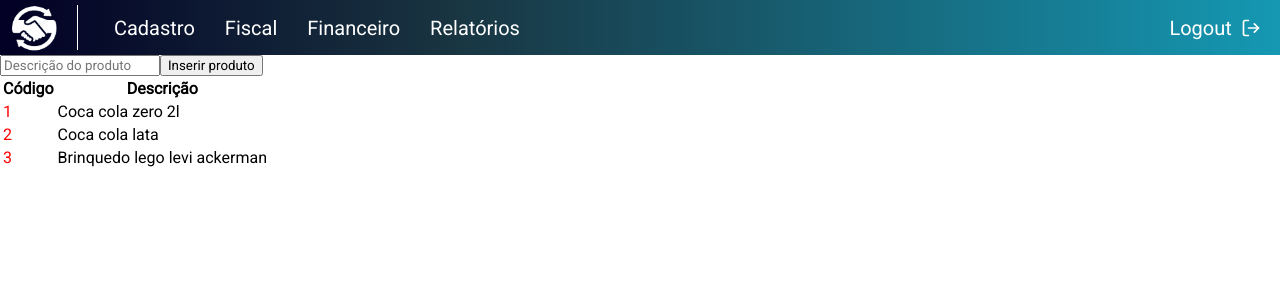
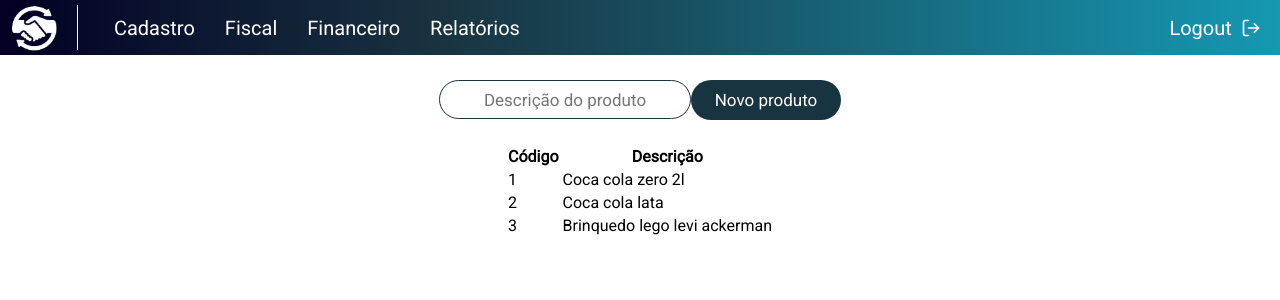
Before and after one commit to Huds0nAlve5/highsysReact, a React (Vite) app: page /cadastro/produto in a window 1280 px wide. Shown: the top 300 px of the page. Built offline with nearby package versions, Linux system fonts and the light colour scheme.

Commit message:
adicionado componentes de botao e input cadastro de produto

```diff
--- a/src/components/form/Button.jsx
+++ b/src/components/form/Button.jsx
@@ -1,5 +1,5 @@
-export function Button({type, textBtn}){
+export function Button({type, textBtn, style}){
     return (
-        <input type={type} value={textBtn}/>
+        <input type={type} value={textBtn} className={style}/>
     )
 }
--- a/src/components/form/Input.jsx
+++ b/src/components/form/Input.jsx
@@ -1,7 +1,7 @@
-export function Input({type, placeholder, name}){
+export function Input({type, placeholder, name, style}){
     return(
         <>
-            <input type={type} placeholder={placeholder} name={name} />
+            <input type={type} placeholder={placeholder} name={name} className={style}/>
         </>
     )
 }
--- a/src/components/list/produtos/ListagemProduto.jsx
+++ b/src/components/list/produtos/ListagemProduto.jsx
@@ -1,6 +1,6 @@
 export function ListagemProduto({listagem_produto, style}){
     return(
-        <table>
+        <table className={style.listagem_produto}>
             <thead>
                 <tr>
                     <th>Código</th>
@@ -12,7 +12,7 @@ export function ListagemProduto({listagem_produto, style}){
                 {listagem_produto.map((produto, index) => {
                     return(
                             <tr key={index}>
-                                <td className={style.listagem_produto} key={produto.procod}>{produto.procod}</td>
+                                <td key={produto.procod}>{produto.procod}</td>
                                 <td key={produto.prodes}>{produto.prodes}</td>
                             </tr>
                     )
--- a/src/pages/cadastro/CadastroProduto.jsx
+++ b/src/pages/cadastro/CadastroProduto.jsx
@@ -1,8 +1,10 @@
 import { Input } from "../../components/form/Input";
-import { Button } from "../../components/form/Button";
 import { Navbar } from "../../components/navbar/Navbar";
 import { ListagemProduto } from "../../components/list/produtos/ListagemProduto"
 import style from "../../styles/list/listagemproduto.module.css"
+import blue_button from "../../styles/buttons/bluebutton.module.css"
+import entrada from "../../styles/inputs/input.module.css"
+import { Button } from "../../components/form/Button";
 
 export function CadastroProduto(){
     const listagem_produto = [
@@ -23,8 +25,10 @@ export function CadastroProduto(){
     return(
         <>
             <Navbar />
-            <Input type="Produto" placeholder="Descrição do produto" name="produto"/>
-            <Button type="button" textBtn="Inserir produto"/>
+            <div className={style.inserir_e_filtrar}>
+                <Input type="Produto" placeholder="Descrição do produto" name="produto" style={entrada.entrada}/>
+                <Button type="button" textBtn="Novo produto" style={blue_button.blue_button}/>
+            </div>
             <ListagemProduto listagem_produto={listagem_produto} style={style}/>
         </>
     )
--- a/src/pages/login/LoginPage.jsx
+++ b/src/pages/login/LoginPage.jsx
@@ -15,7 +15,7 @@ export function LoginPage(){
                     <BackgroundLogo />
                     <Input placeholder="usuário" type="text" name="username"/>
                     <Input placeholder="senha" type="password" name="password"/>
-                    <Button type="submit" textBtn="Login"/>
+                    <Button type="submit" textBtn="Login" style={style.login_button}/>
                 </form>
             </div>
         </>
--- /dev/null
+++ b/src/styles/buttons/bluebutton.module.css
@@ -0,0 +1,17 @@
+.blue_button{
+    border-radius: 20px;
+    width: 150px;
+    height: 40px;
+    background-color: #193441;
+    color: white;
+    cursor: pointer;
+    font-size: 17px;
+    border: none;
+    transition: 0.5s;
+}
+
+.blue_button:hover{
+    background-color: rgb(18, 122, 143);
+    transition: 0.5s;
+    border: none;
+}
--- /dev/null
+++ b/src/styles/inputs/input.module.css
@@ -0,0 +1,11 @@
+.entrada{
+    text-align: center;
+    margin: 5px 0px;
+    width: 246px;
+    height: 35px;
+    outline: 0;
+    border: 1px solid #193441;
+    border-radius: 20px;
+    font-size: 17px;
+    transition: 0.5s;
+}
--- a/src/styles/list/listagemproduto.module.css
+++ b/src/styles/list/listagemproduto.module.css
@@ -1,3 +1,8 @@
+.inserir_e_filtrar{
+    text-align: center;
+    margin: 20px 0px;
+}
+
 .listagem_produto{
-    color: red;
+    margin: 0px auto;
 }
```
Also changed, not shown: src/styles/buttons/redbutton.module.css (added, +17 -0 lines).
